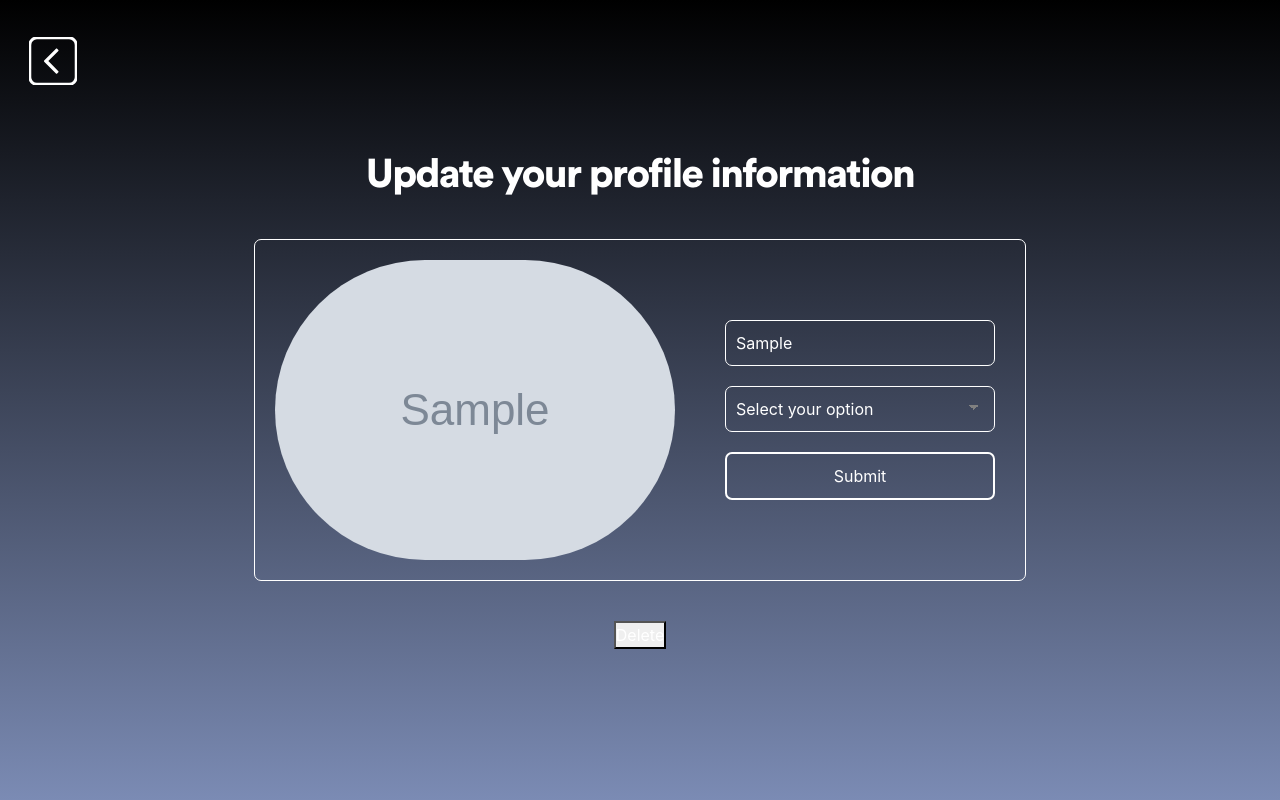
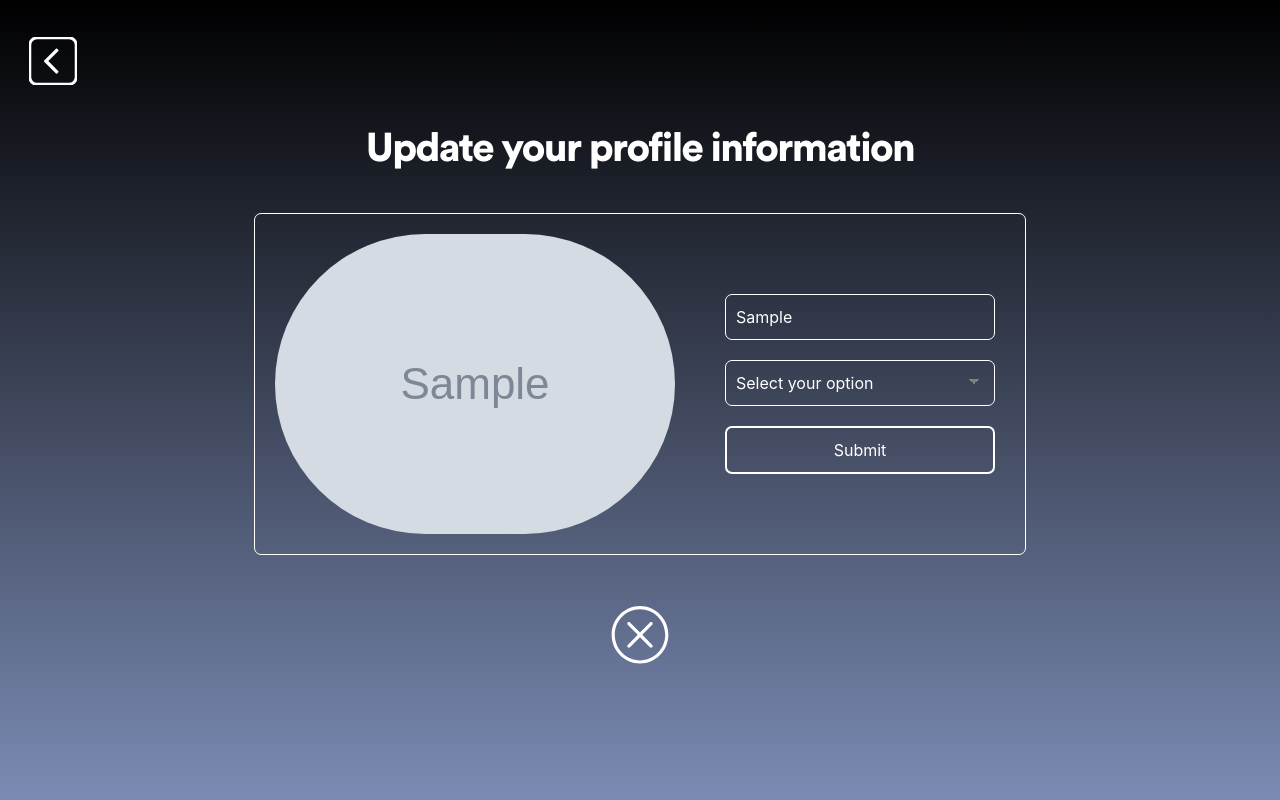
Before and after one commit to arnoldhaub/getflixProject, a PHP site: page /login/edit_form.php?id_pseudo=1 in a window 1280 px wide. Run offline with PHP 8.4, Linux system fonts and the light colour scheme; the visitor is signed in with stand-in values (Sample User, id 1); tables that the repository leaves empty or names only in its code hold one stand-in row (values such as "Sample post"); grey boxes marked "Sample" are stand-in pictures; some libraries are stand-ins or nearby versions.

Commit message:
TIMUR - last change on profil_Select

```diff
--- a/login/edit_form.php
+++ b/login/edit_form.php
@@ -83,8 +83,15 @@ if (!empty($_GET['id_pseudo'])) {
 
         </div>
 
-        <a class="" href="profil_delete.php?id_pseudo=<?php echo $infosProfil['id_pseudo'] ?>" style="">
-            <button>Delete</button>
+        <a class="" href="profil_delete.php?id_pseudo=<?php echo $infosProfil['id_pseudo'] ?>&email=<?php echo $infosProfil['email'] ?>" style="">
+             <button id="delButton">
+                <div class="svg_white_delete">
+                    <img class="X_WHITE" src="../images/X.svg" alt="delete your profile">
+                </div>
+                <div class="svg_red_delete">
+                    <img class="X_RED" src='../images/X_red.svg' alt="delete your profile">
+                </div>
+             </button>
         </a>
 
 
@@ -159,8 +166,6 @@ if (!empty($_GET['id_pseudo'])) {
 
         </div>
 
-        <button id="LetMeOut">Let Me Out</button>
-
 
 
 
--- a/login/script/script_edit_form.js
+++ b/login/script/script_edit_form.js
@@ -1,8 +1,6 @@
-
-
-
 $('#container_form_images').hide();
 $('#LetMeOut').hide();
+$('.svg_red_delete').hide();
 
 
 $('#changeThis').click(function () {
@@ -10,8 +8,7 @@ $('#changeThis').click(function () {
     $('#container_form_edit').hide();
     $('#container_form_images').show();
     $('#LetMeOut').show();
-
-
+    $('#delButton').hide();
 
 });
 
@@ -31,6 +28,24 @@ $('#containerImages').click(function () {
     $('#container_form_edit').show();
     $('#container_form_images').hide();
     $('#LetMeOut').hide();
-
+    $('#delButton').show();
 
 });
+
+$(document).ready(function () {
+
+    $("#delButton").hover(
+        //MOUSE IN
+        function () {
+            $('.svg_red_delete').show();
+            $('.svg_white_delete').hide();
+        },
+
+        // MOUSE OUT
+        function () {
+            $('.svg_red_delete').hide();
+            $('.svg_white_delete').show();
+
+        });
+
+});
--- a/login/styles/profil_select.css
+++ b/login/styles/profil_select.css
@@ -135,6 +135,29 @@ which fucking pissed me off for like an hour fucking select icon */
     border-radius: 7px;
     width: 100%;
 }
+
+#delButton{
+    padding: 10px;
+    background-color: transparent;
+    outline: none;
+    border:none;
+    border-radius: 100px;
+    width: 100%;
+
+}
+
+#delButton:hover{
+    cursor: pointer;
+}
+
+.X_WHITE{
+    width: auto;
+    max-width: 60px;
+}
+.X_RED{
+    width: auto;
+    max-width: 60px;
+}
 /* form for editig profiles */
 
 
@@ -225,7 +248,32 @@ input[type="radio"][name="brandtype"], input[type="radio"][name="imageProfile"]{
     z-index: 0;
     margin-right: 0;
 }
+
+.add_div img{
+    display: flex;
+    border-radius: 120px;
+    width: 90%; /* change this for the width */
+    padding: 10px;
+    position: relative;
+    z-index: 0;
+    margin-right: 0;
+}
+
+.add_div {
+    display: flex;
+    flex-direction: column;
+}
+
+.add_image{
+    display: flex;
+    position: relative;
+    justify-content: center;
+    align-items: center;
+    padding: 10px;
+}
 /* profil image */
+
+
 #Calque_3.test span{
 display: none;
 }
@@ -243,6 +291,8 @@ display: none;
 #delButton{
     padding: 10px;
 }
+
+
 
 
 /* SVG PEN css pour le center */
```
Also changed, not shown: login/profil_select.php (+9 -3 lines), login/script/script_profil.js (+10 -10 lines), images/X.svg (added), images/X_red.svg (added), images/add_button.svg (added).
